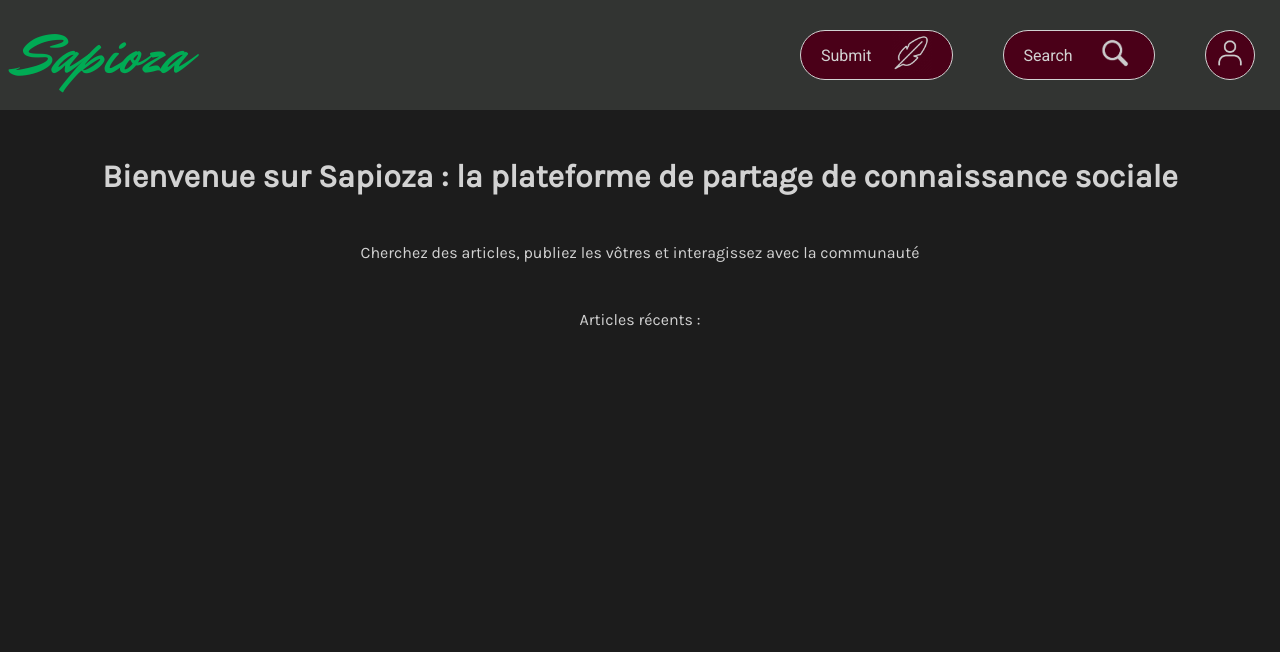
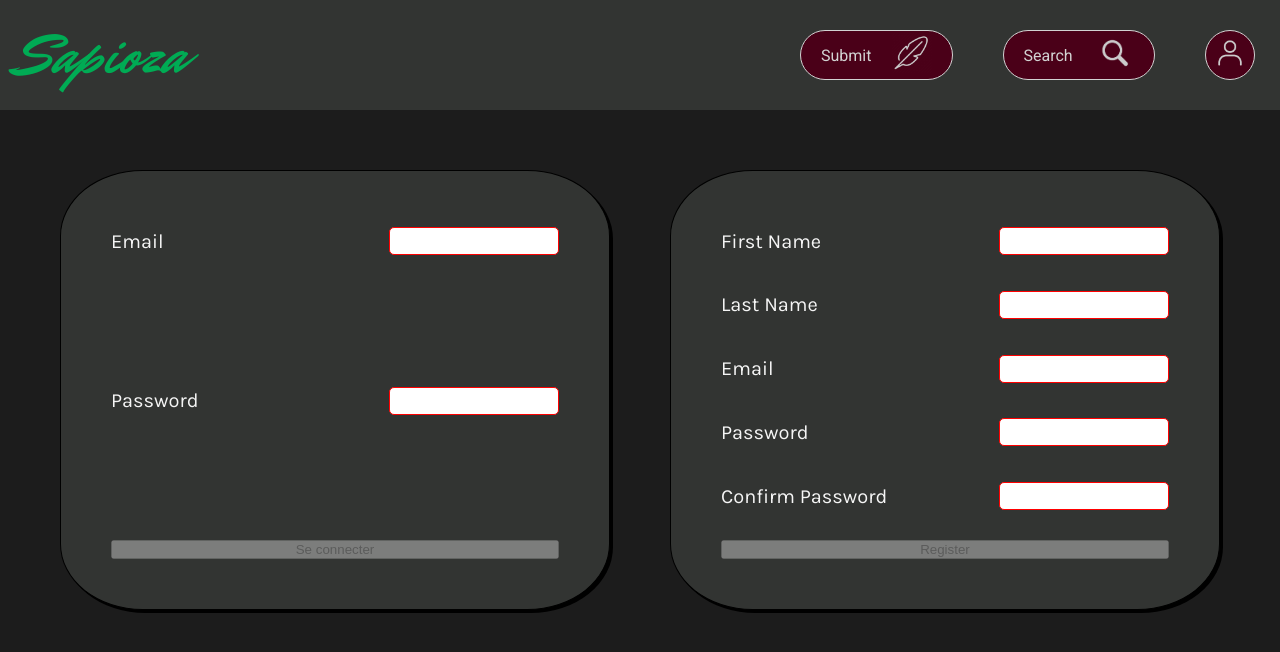
Before and after one commit to DanKleczew/Sapioza_Interface, an Angular app: page /profile in a window 1280 px wide. Shown: the top 652 px of the page. Built offline with nearby package versions, Linux system fonts and the light colour scheme; no server answers.

Commit message:
add css to register/login page

```diff
--- a/package.json
+++ b/package.json
@@ -18,7 +18,6 @@
     "@angular/platform-browser": "^18.0.0",
     "@angular/platform-browser-dynamic": "^18.0.0",
     "@angular/router": "^18.0.0",
-    "ngx-cookie-service": "^18.0.0",
     "rxjs": "~7.8.0",
     "tslib": "^2.3.0",
     "zone.js": "~0.14.3"
--- a/src/app/Configs/app.routes.ts
+++ b/src/app/Configs/app.routes.ts
@@ -16,7 +16,7 @@ export const routes: Routes = [
   { path: 'login', component: LoginComponent},
   { path: 'search', component: SearchComponent},
   { path: 'paper/:paperId', component: PaperFocusComponent},
-  { path: 'profile/:userId', component: UserProfileComponent},
+  { path: 'profile', component: UserProfileComponent},
   { path: 'submit', component: PaperEditorComponent},
   { path: 'submit/:paperId', component: PaperEditorComponent},
   { path: '', redirectTo: '/accueil', pathMatch: 'full'},
--- a/src/app/main/user-profile/login/login.component.html
+++ b/src/app/main/user-profile/login/login.component.html
@@ -1,4 +1,3 @@
-<p>login works!</p>
 
 {{uuid}}
 @if (uuid == "null" || uuid == "") {
@@ -13,7 +12,7 @@
         <label for="password">Password</label>
         <input type="password" id="password" formControlName="password">
       </div>
-      <button type="button" (click)="onSubmitLogin()">Se connecter</button>
+      <button type="button" (click)="onSubmitLogin()" [disabled]="!formLogin.valid">Se connecter</button>
     </div>
   </form>
 }
--- a/src/app/main/user-profile/login/login.component.ts
+++ b/src/app/main/user-profile/login/login.component.ts
@@ -14,7 +14,7 @@ import {TokenData} from "../../../Interfaces/token-data";
         ReactiveFormsModule
     ],
   templateUrl: './login.component.html',
-  styleUrl: './login.component.scss'
+  styleUrls: ['./login.component.scss','../user-profile-register-login.component.scss']
 })
 export class LoginComponent {
   protected name!: string;
@@ -45,8 +45,8 @@ export class LoginComponent {
 
 
   formLogin = new FormGroup({
-    email: new FormControl('', Validators.email),
-    password: new FormControl(''),
+    email: new FormControl('', [Validators.email, Validators.required]),
+    password: new FormControl('', [Validators.required]),
   });
 
   onSubmitLogin(){
--- a/src/app/main/user-profile/modif-user-profile/modif-user-profile.component.html
+++ b/src/app/main/user-profile/modif-user-profile/modif-user-profile.component.html
@@ -1,4 +1,3 @@
-<p>modif-user-profile works!</p>
 {{user | json}}
 <form [formGroup]="formUserProfile">
   <div class="form-body">
--- a/src/app/main/user-profile/register/register.component.html
+++ b/src/app/main/user-profile/register/register.component.html
@@ -1,5 +1,3 @@
-<p>register works!</p>
-
 <form [formGroup]="formUserRegister">
   <div class="form-body">
     <div class="form-field">
--- a/src/app/main/user-profile/register/register.component.ts
+++ b/src/app/main/user-profile/register/register.component.ts
@@ -11,7 +11,7 @@ import {RegisterData} from "../../../Interfaces/register-data";
     ReactiveFormsModule
   ],
   templateUrl: './register.component.html',
-  styleUrl: './register.component.scss'
+  styleUrls: ['./register.component.scss','../user-profile-register-login.component.scss']
 })
 export class RegisterComponent {
   protected showModal!: boolean;
--- /dev/null
+++ b/src/app/main/user-profile/user-profile-register-login.component.scss
@@ -0,0 +1,51 @@
+.form-page {
+  height: 100%;
+  width: 100%;
+  display: flex;
+  flex-direction: column;
+  align-items: center;
+  justify-content: space-evenly;
+}
+
+h1 {
+  color : whitesmoke;
+}
+
+form {
+  height: 55vh;
+  aspect-ratio: 1/0.8;
+}
+
+.form-body {
+  border: 1px black solid;
+  border-radius: 15%;
+  box-shadow: black 3px 3px;
+  background-color: var(--primary-grey);
+  display: flex;
+  height: 100%;
+  width: 100%;
+  padding: 50px;
+  flex-direction: column;
+  justify-content: space-between;
+  color: whitesmoke;
+}
+
+.form-field {
+  display: flex;
+  justify-content: space-between;
+  align-items: center;
+  height: 2em;
+  font-size: 20px;
+}
+
+input {
+  border: 1px black solid;
+  border-radius: 5px;
+  height: 70%;
+  padding-left: 4px;
+  width: 170px;
+}
+
+form .ng-invalid {
+  border: 1px red solid;
+}
--- a/src/app/main/user-profile/user-profile.component.html
+++ b/src/app/main/user-profile/user-profile.component.html
@@ -1,13 +1,15 @@
-<p>user-profile works!</p>
-<!--
-<app-modif-user-profile [userId]="201"></app-modif-user-profile>
--->
 
 {{uuid}}
-sds
+
 @if (uuid == "null" || uuid == "") {
-  <app-login></app-login>
-  <app-register></app-register>
+<div class="login-register">
+  <div class="login">
+    <app-login></app-login>
+  </div>
+  <div class="register">
+    <app-register></app-register>
+  </div>
+</div>
 } @else {
   <app-modif-user-profile [userId]=id></app-modif-user-profile>
   <button type="button" (click)="deleteCookie()">supp cookies</button>
--- a/src/app/main/user-profile/user-profile.component.scss
+++ b/src/app/main/user-profile/user-profile.component.scss
@@ -0,0 +1,18 @@
+.login-register {
+  width: 100%;
+  height: 70vh;
+  display: flex;
+  flex-direction: row;
+  justify-content: space-evenly;
+  align-items: center;
+}
+
+.login-register login {
+  width: 100%;
+  height: 100%;
+}
+
+.login-register register {
+  width: 100%;
+  height: 100%;
+}
--- a/src/app/main/user-profile/user-profile.component.ts
+++ b/src/app/main/user-profile/user-profile.component.ts
@@ -21,6 +21,7 @@ export class UserProfileComponent {
   protected firstName!: string;
   protected uuid!: string;
   protected id !: number;
+  protected showLoginRegister: boolean = true;
 
   constructor(private connectionService: ConnectionService) {
   }
@@ -49,5 +50,9 @@ export class UserProfileComponent {
     console.log(tokenInfo);
   }
 
+  switchLoginRegister(){
+    this.showLoginRegister = !this.showLoginRegister;
+  }
+
 
 }
--- a/src/app/main/widgets/buttons/button/button.component.html
+++ b/src/app/main/widgets/buttons/button/button.component.html
@@ -1,6 +1,6 @@
 @if (this.link !== undefined) {
     <a routerLink={{link}}>
-      <div class="button-container classique">
+  *    <div class="button-container classique">
           <span><ng-content></ng-content></span>
       </div>
     </a> }
```
